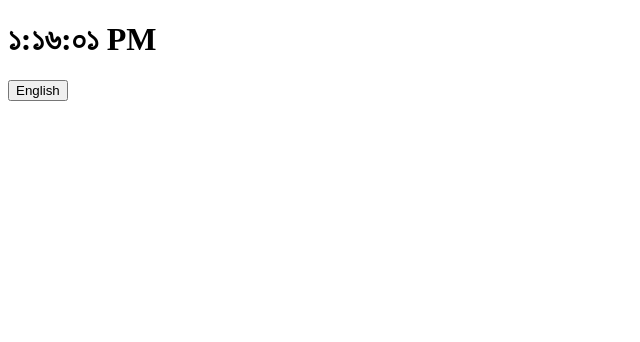
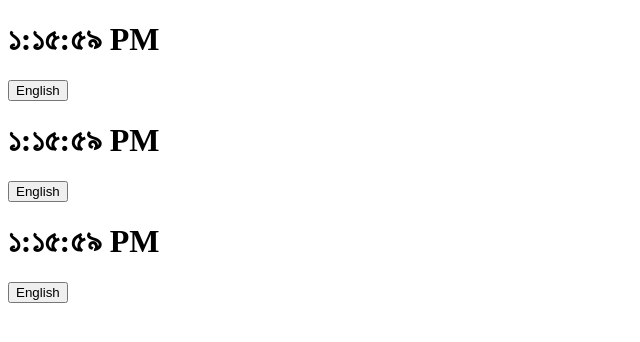
Before and after one commit to uzzal71/think-a-react-way, a React (Vite) app: page / in a window 1280 px wide. Shown: the top 342 px of the page, without its empty margins (0-640 px from the left). Built offline with nearby package versions, Linux system fonts and the light colour scheme.

Commit message:
Clock component

```diff
--- a/src/App.jsx
+++ b/src/App.jsx
@@ -1,11 +1,12 @@
-import Clock from "./components/Clock";
+import ClockList from "./components/ClockList";
 
 function App() {
-  console.log('app component rendering');
+  // console.log('app component rendering');
+  const quantities = [1, 2, 3]
 
   return (
     <div>
-      <Clock/>
+      <ClockList quantities={quantities}/>
     </div>
   );
 }
--- a/src/components/Button.jsx
+++ b/src/components/Button.jsx
@@ -9,7 +9,7 @@ class Button extends React.Component {
     }
 
     render() {
-        console.log('button component rendering');
+        // console.log('button component rendering');
         const { change, locale, show, enable } = this.props;
         if (!enable) return null;
         return (
--- a/src/components/Clock.jsx
+++ b/src/components/Clock.jsx
@@ -32,7 +32,7 @@ class Clock extends React.Component {
     }
 
     render() {
-        console.log('clock component rendering');
+        // console.log('clock component rendering');
         const { date, locale } = this.state;
         /*
         let button;
--- /dev/null
+++ b/src/components/ClockList.jsx
@@ -0,0 +1,11 @@
+import Clock from './Clock';
+
+const ClockList = ({ quantities = []}) => {
+    return (
+        <div>
+            { quantities.map((_, key) => <Clock key={key}/>) }
+        </div>
+    );
+};
+
+export default ClockList;
```
